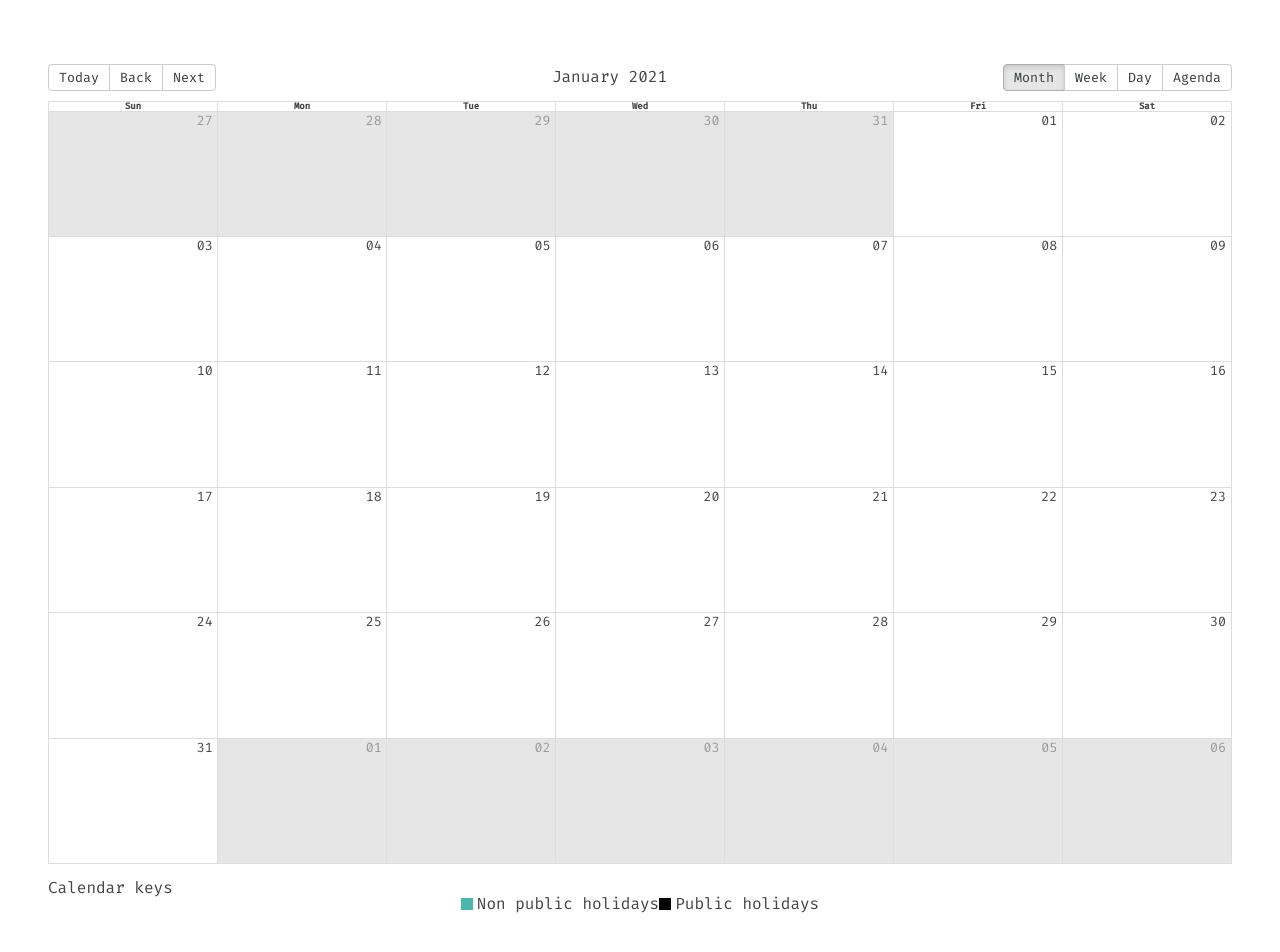
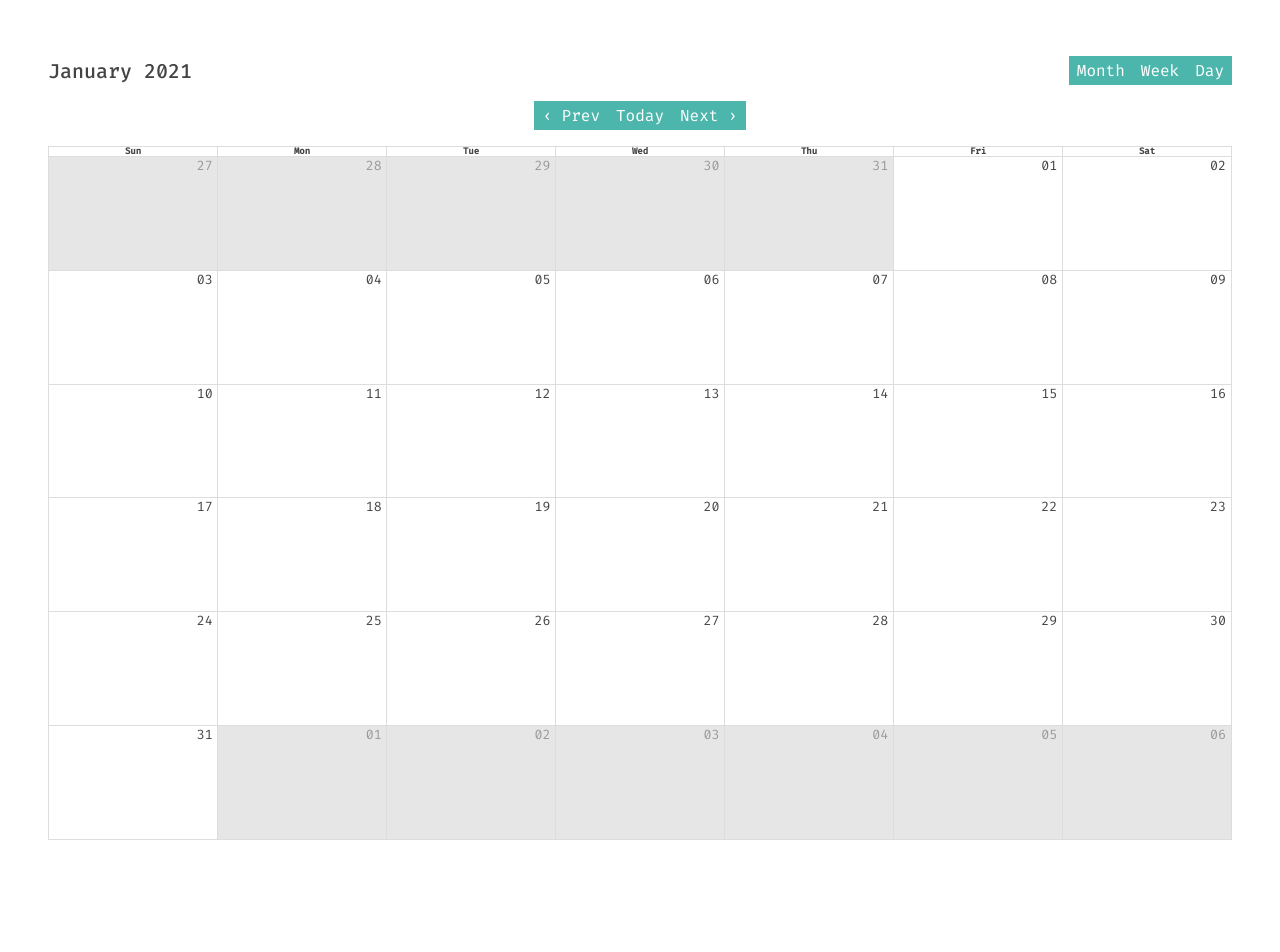
Before and after one commit to angulawk/holiday-guide, a React (Create React App) app: page /holidays/1 in a window 1280 px wide. Shown: the part 396-1348 px from the top of the page. Built offline with nearby package versions, Linux system fonts and the light colour scheme; no server answers.

Commit message:
Add CalendarToolbar component

```diff
--- a/src/UI/layout/LayoutContainer.tsx
+++ b/src/UI/layout/LayoutContainer.tsx
@@ -103,6 +103,7 @@ const LayoutContainer = (
     backgroundColor,
     bottom = "unset",
     children,
+    className,
     customCss,
     display = "block",
     flex = "none",
@@ -131,6 +132,7 @@ const LayoutContainer = (
     alignItems={alignItems}
     backgroundColor={backgroundColor}
     bottom={bottom}
+    className={className}
     customCss={customCss}
     display={display}
     flex={flex}
@@ -167,6 +169,7 @@ LayoutContainer.propTypes = {
     PropTypes.number,
     PropTypes.string
   ]).isRequired,
+  className: PropTypes.string,
   customCss: PropTypes.string,
   display: PropTypes.oneOf(["block", "inline-block", "flex", "inline-flex", "grid"]),
   flex: PropTypes.string,
--- a/src/UI/layout/__typings__/LayoutContainer.ts
+++ b/src/UI/layout/__typings__/LayoutContainer.ts
@@ -11,6 +11,7 @@ export interface ILayoutContainerProps {
   backgroundColor?: TColorPalette;
   bottom?: TSpacing | "unset" | "50%" | "100%";
   children: JSX.Element | JSX.Element[] | React.ReactNode;
+  className?: string;
   customCss?: string;
   display?: "block" | "inline-block" | "flex" | "inline-flex" | "grid";
   flex?: string;
--- a/src/UI/molecules/CalendarKey.tsx
+++ /dev/null
@@ -1,43 +0,0 @@
-import React from "react";
-
-import PropTypes from "prop-types";
-import styled, { css, FlattenSimpleInterpolation } from "styled-components";
-
-import { Text } from "UI/atoms/Text";
-import { LayoutContainer } from "UI/layout/LayoutContainer";
-
-import { colorPalette } from "styles/variables/colorPalette";
-
-import { ICalendarKeyProps } from "UI/molecules/__typings__/CalendarKey";
-import { TColorPalette } from "styles/variables/__typings__/variables";
-
-const CalendarKeySquare = styled.div`
-  ${({
-    color,
-    theme: {
-      colorPalette,
-      spacing: { spacing12 }
-    }
-  }): FlattenSimpleInterpolation => css`
-    background-color: ${color && color in colorPalette && colorPalette[color as TColorPalette]};
-    height: ${spacing12};
-    width: ${spacing12};
-  `};
-`;
-
-const CalendarKey = ({
-  calendarKeyText,
-  color
-}: ICalendarKeyProps): JSX.Element => (
-  <LayoutContainer display="flex" paddingBottom="spacing12">
-    <CalendarKeySquare color={color} />
-    <Text paddingLeft="spacing4">{calendarKeyText}</Text>
-  </LayoutContainer>
-);
-
-CalendarKey.propTypes = {
-  calendarKeyText: PropTypes.string,
-  color: PropTypes.oneOf([...Object.keys(colorPalette)])
-};
-
-export { CalendarKey };
--- /dev/null
+++ b/src/UI/molecules/CalendarToolbar.tsx
@@ -0,0 +1,116 @@
+import React, { useCallback } from "react";
+
+import moment from "moment";
+
+import styled from "styled-components";
+
+import { ToolbarProps } from "react-big-calendar";
+
+import { colorPalette } from "styles/variables/colorPalette";
+import { easing } from "styles/variables/easing";
+import { fontSizes } from "styles/variables/fontSizes";
+import { spacing } from "styles/variables/spacing";
+import { transitionTimes } from "styles/variables/transitionTimes";
+
+import { Text } from "UI/atoms/Text";
+import { LayoutContainer } from "UI/layout/LayoutContainer";
+import { breakpoints } from "styles/variables/breakpoints";
+
+const CalendarToolbarContainer = styled.div``;
+const Label = styled.label``;
+const Button = styled.button`
+  background-color: ${colorPalette.blue400};
+  color: ${colorPalette.white};
+  cursor: pointer;
+  font-size: ${fontSizes.font16};
+  padding: ${spacing.spacing4} ${spacing.spacing8};
+
+  &:hover {
+    background-color: ${colorPalette.blue600};
+    transition: all ${transitionTimes.fast} ${easing.easeInOut};
+  }
+`;
+
+const calendarToolbarCustomCss = `
+  flex-flow: row nowrap;
+  justify-content: space-between;
+
+  @media(max-width: ${breakpoints.breakpoint640}) {
+    flex-flow: column nowrap;
+    justify-content: center;
+  }
+`;
+
+const CalendarToolbar: React.FC<ToolbarProps> = ({
+  date,
+  onNavigate,
+  onView
+}) => {
+  const goToBack = useCallback(() => {
+    onNavigate("PREV");
+  }, [onNavigate]);
+
+  const goToNext = useCallback(() => {
+    onNavigate("NEXT");
+  }, [onNavigate]);
+
+  const goToCurrent = useCallback(() => {
+    onNavigate("TODAY");
+  }, [onNavigate]);
+
+  const goToDayView = useCallback(() => {
+    onView("day");
+  }, [onView]);
+
+  const goToWeekView = useCallback(() => {
+    onView("week");
+  }, [onView]);
+
+  const goToMonthView = useCallback(() => {
+    onView("month");
+  }, [onView]);
+
+  const renderLabel = useCallback(() => {
+    const _date = moment(date);
+
+    return (
+      <Text
+        fontSize="font20"
+        fontWeight="medium"
+      >
+        {_date.format("MMMM")} {_date.format("YYYY")}
+      </Text>
+    );
+  }, [date]);
+
+  return (
+    <CalendarToolbarContainer>
+      <LayoutContainer
+        customCss={calendarToolbarCustomCss}
+        display="flex"
+        marginBottom="spacing16"
+        marginTop="spacing16"
+      >
+        <Label className="label-date">{renderLabel()}</Label>
+
+        <LayoutContainer>
+          <Button onClick={goToMonthView}>Month</Button>
+          <Button onClick={goToWeekView}>Week</Button>
+          <Button onClick={goToDayView}>Day</Button>
+        </LayoutContainer>
+      </LayoutContainer>
+
+      <LayoutContainer
+        display="flex"
+        marginBottom="spacing16"
+        marginTop="spacing16"
+      >
+        <Button onClick={goToBack}>&#8249; Prev</Button>
+        <Button onClick={goToCurrent}>Today</Button>
+        <Button onClick={goToNext}>Next &#8250;</Button>
+      </LayoutContainer>
+    </CalendarToolbarContainer >
+  );
+};
+
+export { CalendarToolbar };
--- a/src/UI/molecules/HolidaysCalendar.tsx
+++ b/src/UI/molecules/HolidaysCalendar.tsx
@@ -10,8 +10,7 @@ import { Calendar, momentLocalizer } from "react-big-calendar";
 import "react-big-calendar/lib/css/react-big-calendar.css";
 
 import { LayoutContainer } from "UI/layout/LayoutContainer";
-import { CalendarKey } from "UI/molecules/CalendarKey";
-import { Text } from "UI/atoms/Text";
+import { CalendarToolbar } from "UI/molecules/CalendarToolbar";
 
 import { colorPalette } from "styles/variables/colorPalette";
 import { spacing } from "styles/variables/spacing";
@@ -43,7 +42,7 @@ const HolidaysCalendarContainer = styled(Calendar)`
   `};
 `;
 
-function eventStyleGetter(event: any) {
+function eventStyleGetter(event: { isPublic?: boolean }) {
   const isPublic = event?.isPublic;
 
   const style = {
@@ -65,25 +64,18 @@ function eventStyleGetter(event: any) {
 const HolidaysCalendar = ({
   eventsList
 }: IHolidaysCalendarProps): JSX.Element => (
-  <LayoutContainer marginTop="spacing64">
+  <LayoutContainer marginTop="spacing40">
     <HolidaysCalendarContainer
+      components={{
+        toolbar: (toolbar) => (
+          <CalendarToolbar {...toolbar} />
+        )
+      }}
       defaultDate={new Date(2021, 0, 1)}
       eventPropGetter={eventStyleGetter}
       events={eventsList}
       localizer={localizer}
     />
-
-    <Text>Calendar keys</Text>
-    <LayoutContainer display="flex">
-      <CalendarKey
-        calendarKeyText="Non public holidays"
-        color="blue400"
-      />
-      <CalendarKey
-        calendarKeyText="Public holidays"
-        color="black400"
-      />
-    </LayoutContainer>
   </LayoutContainer>
 );
 
--- a/src/UI/molecules/__typings__/CalendarKey.ts
+++ /dev/null
@@ -1,6 +0,0 @@
-import { TColorPalette } from "styles/variables/__typings__/variables";
-
-export interface ICalendarKeyProps {
-  calendarKeyText: string;
-  color: TColorPalette;
-}
--- a/src/styles/variables/breakpoints.ts
+++ b/src/styles/variables/breakpoints.ts
@@ -1,10 +1,5 @@
 export const breakpoints = {
   breakpoint640: "640px",
   breakpoint641: "641px",
-  breakpoint800: "800px",
-  breakpoint801: "801px",
-  breakpoint1280: "1280px",
-  breakpoint1281: "1281px",
-  breakpoint1680: "1680px",
-  breakpoint1681: "1681px"
+  breakpoint800: "800px"
 };
--- a/src/styles/variables/colorPalette.ts
+++ b/src/styles/variables/colorPalette.ts
@@ -6,6 +6,7 @@ export const colorPalette = {
   //Blue
   blue200: "#e0f2f1",
   blue400: "#4db6ac",
+  blue600: "#5ba099",
 
   //Gray
   gray: "#e0e0e0",
--- a/src/typings/styled.ts
+++ b/src/typings/styled.ts
@@ -6,11 +6,6 @@ declare module "styled-components" {
       breakpoint640: string;
       breakpoint641: string;
       breakpoint800: string;
-      breakpoint801: string;
-      breakpoint1280: string;
-      breakpoint1281: string;
-      breakpoint1680: string;
-      breakpoint1681: string;
     };
 
     colorPalette: {
@@ -18,6 +13,7 @@ declare module "styled-components" {
       black400: string;
       blue200: string;
       blue400: string;
+      blue600: string;
       gray: string;
       white: string;
     };
```
